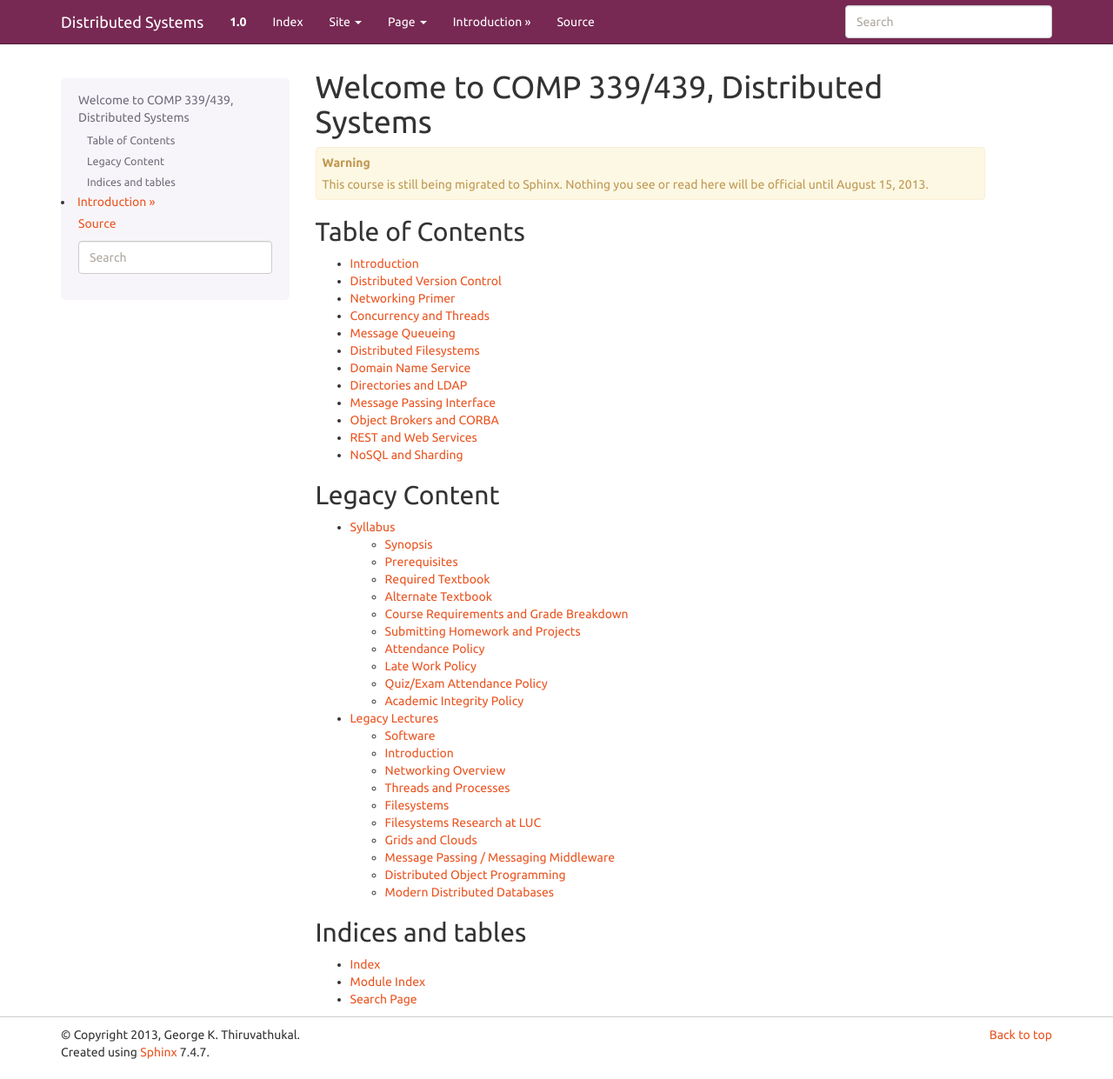
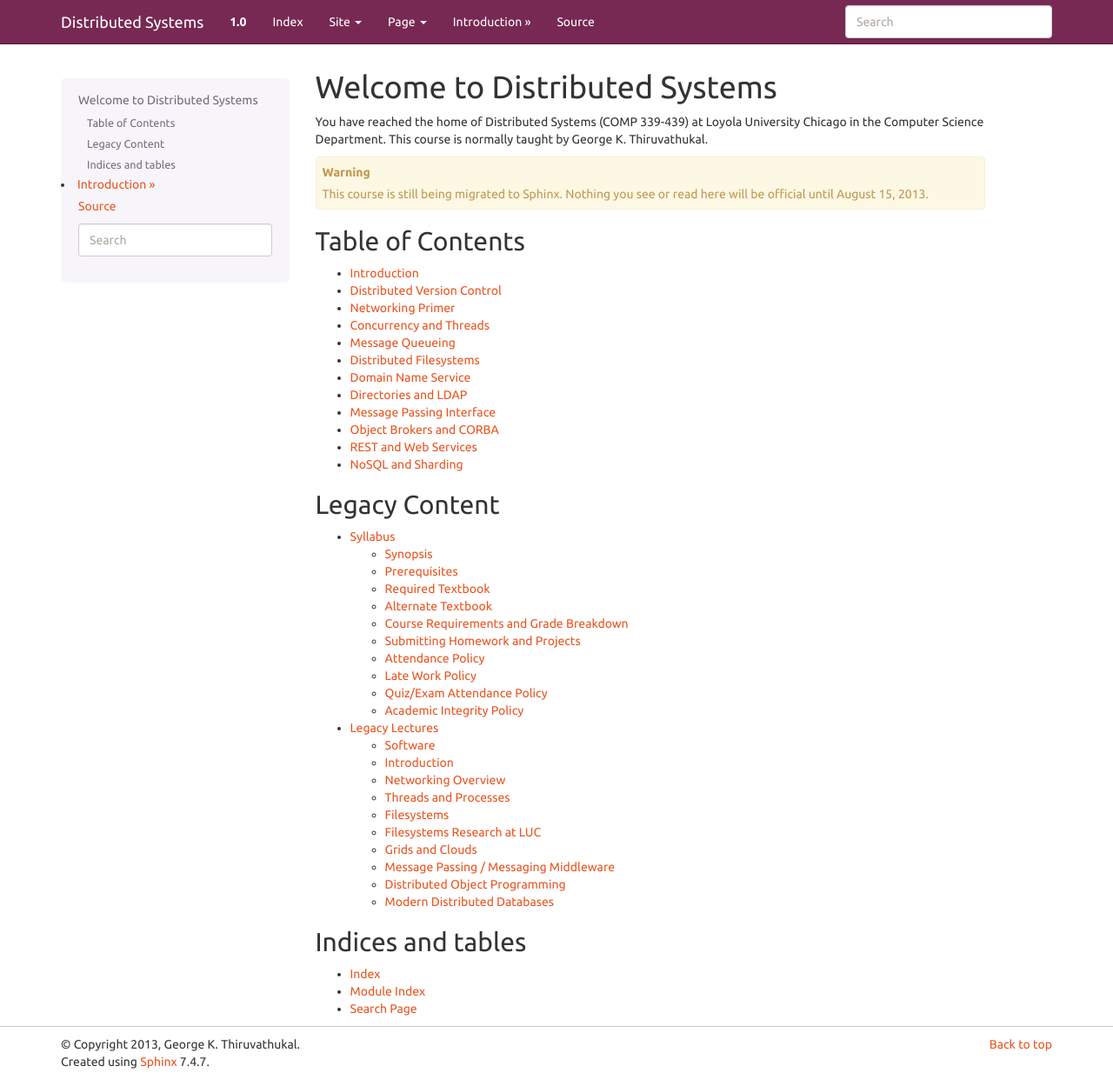
Before and after one commit to LoyolaChicagoBooks/distributedsystems, a Sphinx documentation site: the page built from source/index.rst, in a window 1280 px wide and 1241 px high. Shown: the whole window at 87% size. Built offline with Sphinx 7.4.7, drawn with Linux system fonts in a browser that asks for light colours.

Commit message:
edits for consistency

```diff
--- a/source/index.rst
+++ b/source/index.rst
@@ -1,6 +1,9 @@
 
-Welcome to COMP 339/439, Distributed Systems
+Welcome to Distributed Systems
 ===============================================
+
+You have reached the home of Distributed Systems (COMP 339-439) at Loyola University Chicago in
+the Computer Science Department. This course is normally taught by George K. Thiruvathukal.
 
 .. warning::
 
```
